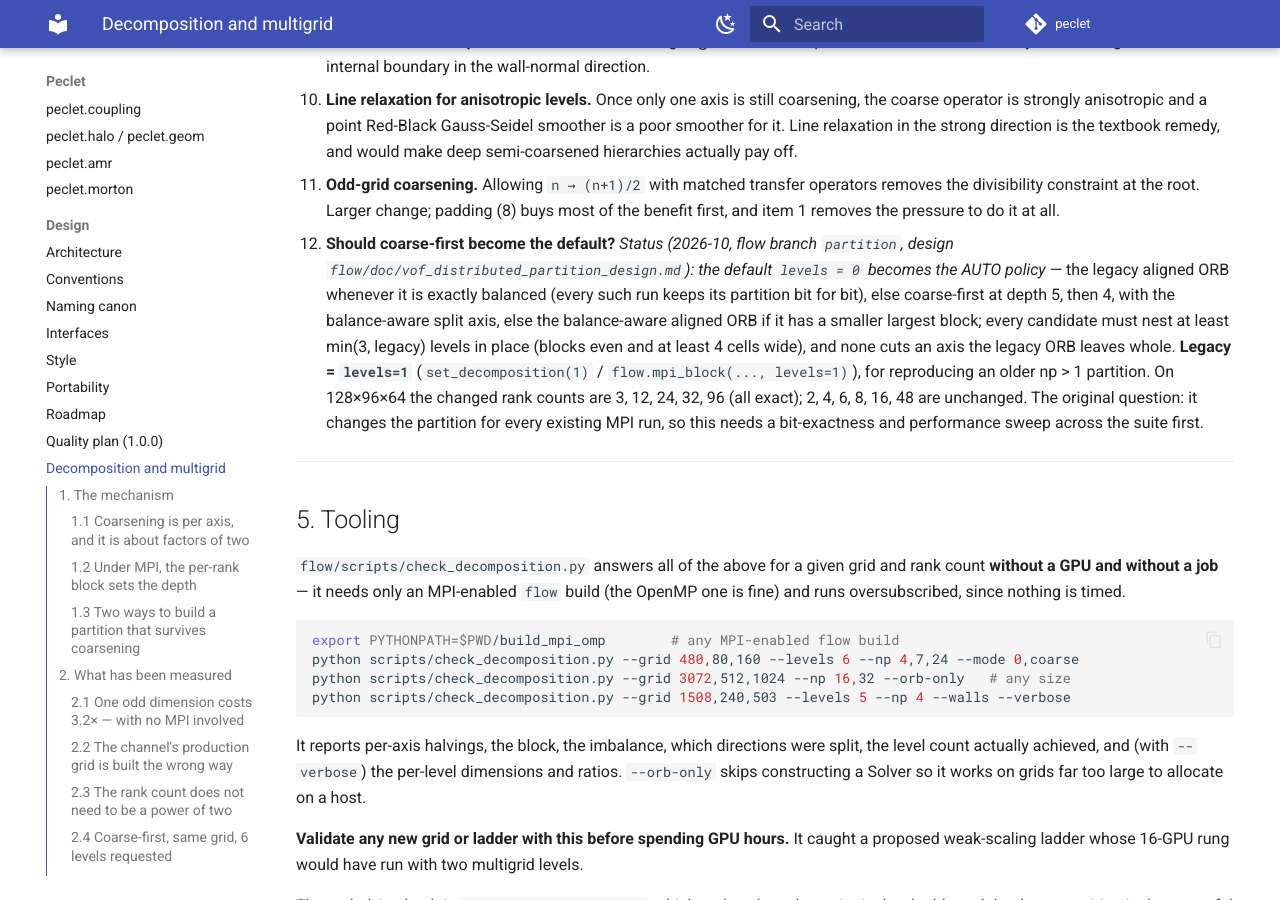
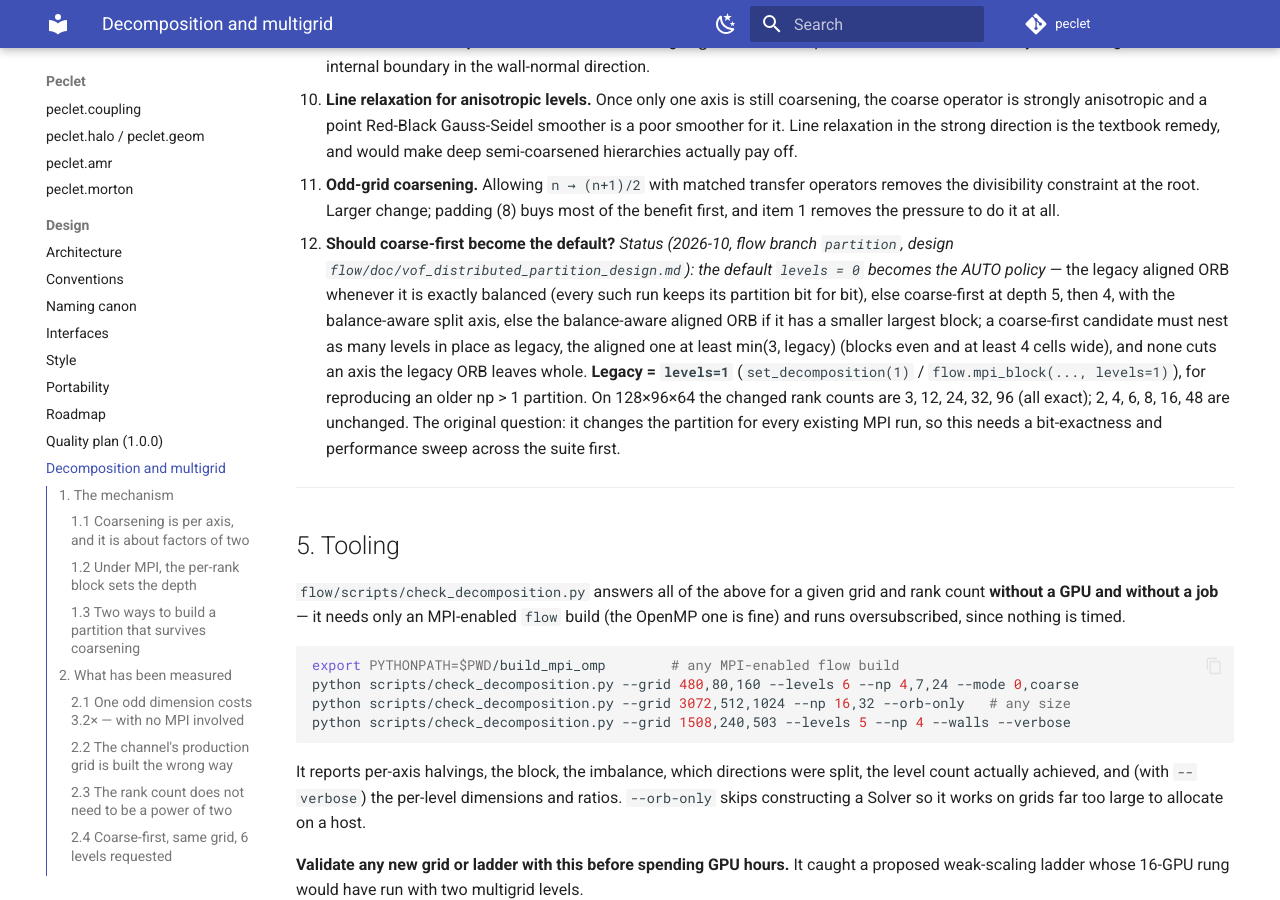
Before and after one commit to computational-chemical-engineering/peclet, an MkDocs documentation site: the page built from docs/DECOMPOSITION_AND_MULTIGRID.md, in a window 1280 px wide and 900 px high, scrolled down 9220 px. Built offline with MkDocs 1.6.1 and Material for MkDocs 9.7.7, drawn with Linux system fonts in a browser that asks for light colours; comment, search, counter and statistics services are not loaded.

Commit message:
docs: ruling (a) -- coarse-first nests as deep as legacy, aligned >= min(3, legacy)
Co-Authored-By: Claude Opus 5.5 <noreply@anthropic.com>
Claude-Session: https://claude.ai/code/session_0127kjaH3FmCxkx1nzhmxWbn

```diff
--- a/docs/DECOMPOSITION_AND_MULTIGRID.md
+++ b/docs/DECOMPOSITION_AND_MULTIGRID.md
@@ -425,9 +425,9 @@ Roughly in order of expected value.
    `flow/doc/vof_distributed_partition_design.md`): the default `levels = 0` becomes the AUTO
    policy* — the legacy aligned ORB whenever it is exactly balanced (every such run keeps its
    partition bit for bit), else coarse-first at depth 5, then 4, with the balance-aware split axis,
-   else the balance-aware aligned ORB if it has a smaller largest block; every candidate must nest
-   at least min(3, legacy) levels in place (blocks even and at least 4 cells wide), and none cuts
-   an axis the legacy ORB leaves whole. **Legacy = `levels=1`**
+   else the balance-aware aligned ORB if it has a smaller largest block; a coarse-first candidate
+   must nest as many levels in place as legacy, the aligned one at least min(3, legacy) (blocks
+   even and at least 4 cells wide), and none cuts an axis the legacy ORB leaves whole. **Legacy = `levels=1`**
    (`set_decomposition(1)` / `flow.mpi_block(..., levels=1)`), for reproducing an older np > 1
    partition. On 128×96×64 the changed rank counts are 3, 12, 24, 32, 96 (all exact); 2, 4, 6, 8,
    16, 48 are unchanged. The original question: it changes the partition for every existing MPI
```
